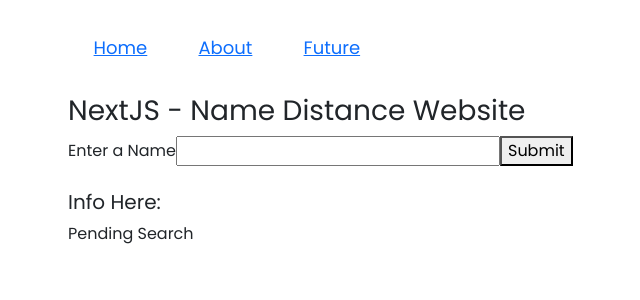
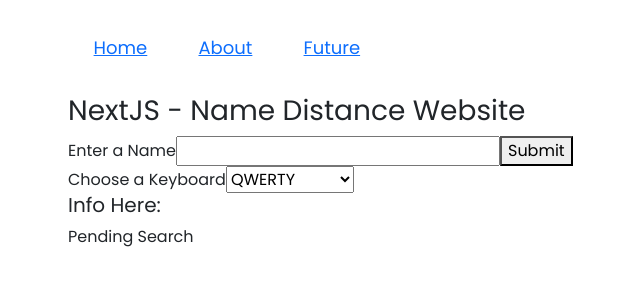
Before and after one commit to smhenderson89/NameDistance_NextJS, a Next.js app: page / in a window 1280 px wide. Shown: the top 300 px of the page, without its empty margins (14-654 px from the left). Built offline with nearby package versions, Linux system fonts and the light colour scheme.

Commit message:
updating for different keyboards

```diff
--- a/app/components/InputForm.jsx
+++ b/app/components/InputForm.jsx
@@ -31,10 +31,12 @@ const InputForm = () => {
     // const [imgSrc, setImgSrc] = useState({qwerty}); // Change keyboard image
     // console.log(imgSrc);
 
-    // const onChange = (event) => {
-    //     let keyboardName = event.target.value;
-    //     console.log(`value: ${keyboardName}`);
-    //     console.log(`src: ${kbObject[keyboardName].src}`);
+    /* Detect changes for dropdown menu */
+    const onChange = (event) => {
+        let keyboardName = event.target.value;
+        console.log(`value: ${keyboardName}`);
+        console.log(`src: ${kbObject[keyboardName].src}`);
+    }
 
 
     //     setImgSrc(kbObject[selectedOption])
@@ -96,12 +98,12 @@ const InputForm = () => {
             <input type = "text" id = "inputName" onChange = {nameChange}  value = {typedName}/>
             <button type = "button" onClick={handleSubmit}>Submit</button>
             <br></br>
-            {/* <label htmlFor="Keyboard Layout">Choose a Keyboard</label>
+            <label htmlFor="Keyboard Layout">Choose a Keyboard</label>
             <select className = "keyboard" id = "keyboard">
                 <option value = "qwerty" defaultValue>QWERTY</option>
                 <option value = "ortho">ORTHOLINEAR</option>
                 <option value = "dvorak">DVORAK</option>
-            </select> */}
+            </select>
             {/* <br></br>
             <Image
                 alt = "keyboard image"
```
